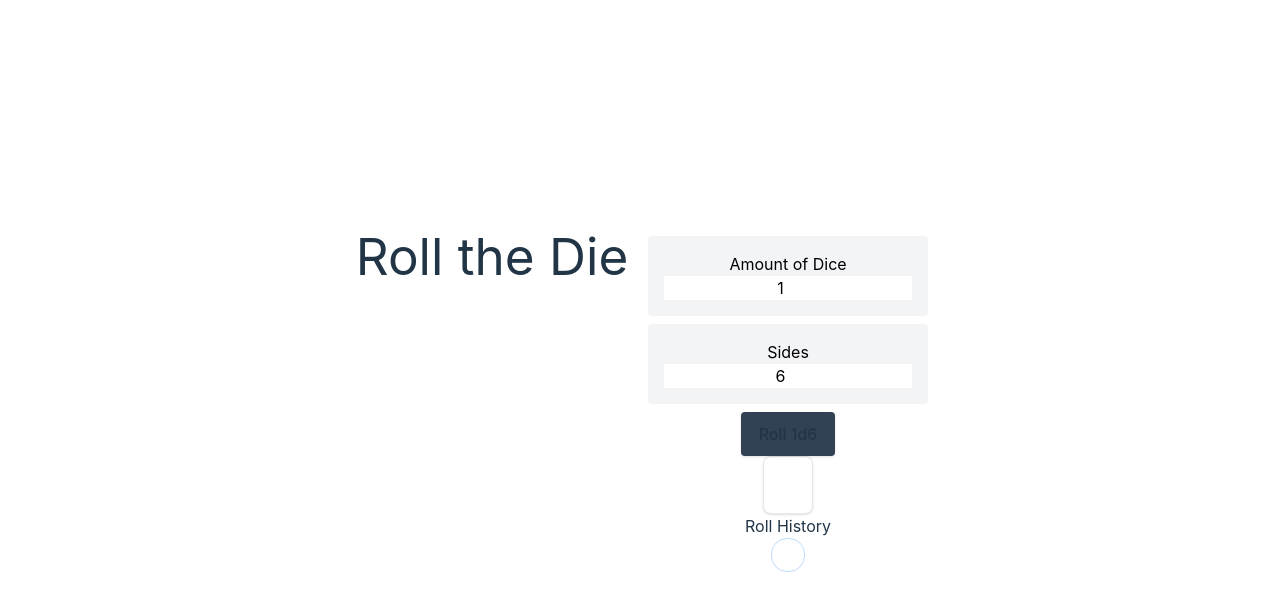
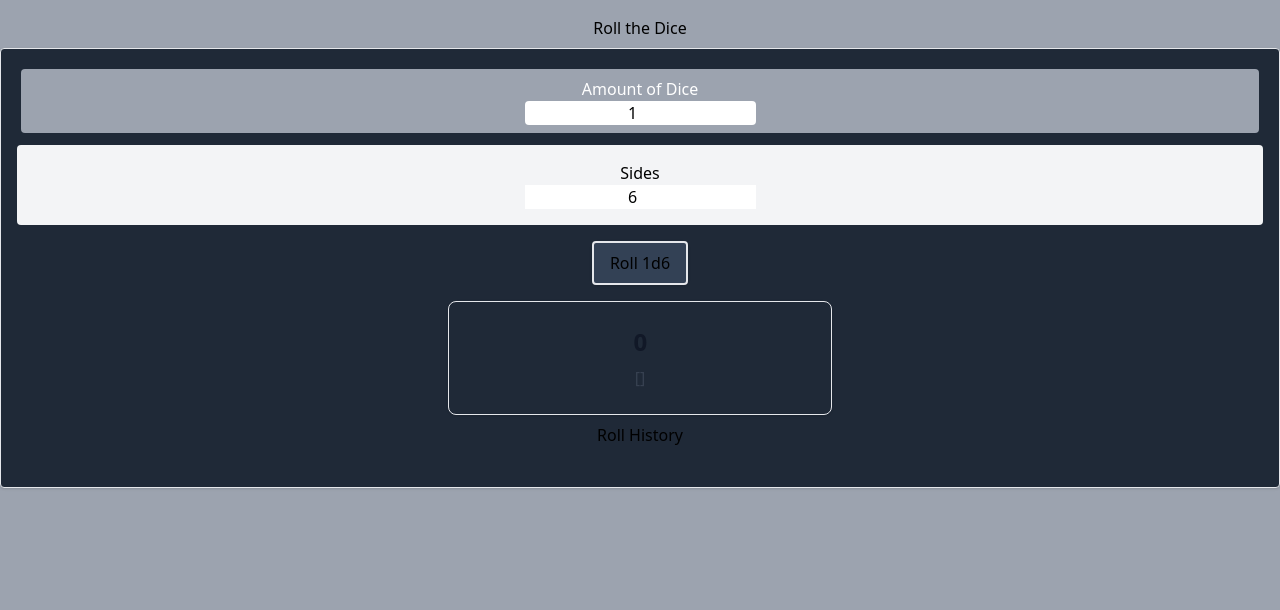
Before and after one commit to delicue/cue-dice, a Vue app: page / in a window 1280 px wide. Shown: the top 610 px of the page. Built offline with nearby package versions, Linux system fonts and the light colour scheme.

Commit message:
Remove HelloWorld

```diff
--- a/src/App.vue
+++ b/src/App.vue
@@ -1,12 +1,9 @@
 <script setup>
-import RollDiceButton from './components/RollDiceButton.vue';
-
-
+import DiceRoller from './components/DiceRoller.vue';
 </script>
 
 <template>
-  <div class="grid grid-cols-2 justify-items-center">
-    <h1>Roll the Die</h1>
-    <RollDiceButton />
+  <div class="bg-gray-400 py-2 container-fluid w-full h-screen">
+  <DiceRoller/>
   </div>
 </template>
--- /dev/null
+++ b/src/components/DiceRoller.vue
@@ -0,0 +1,42 @@
+<script setup>
+import { ref } from 'vue';
+import useDice from '../composables/useDice';
+import RollHistory from './RollHistory.vue';
+
+const diceAmount = ref(1)
+const sides = ref(6)
+const speed = ref(1)
+let { result, eachDieResult, roll, roll_history } = useDice()
+
+</script>
+
+<template>
+    <h1 class="text-center my-2">Roll the Dice</h1>
+    <div class="text-center mx-auto container border shadow rounded bg-gray-800 p-2">
+        <div class="rounded p-2 m-3 bg-gray-400 ">
+            <label for="diceAmount" class="text-white">
+                <h2>Amount of Dice</h2>
+            </label>
+            <input class="text-center text-black rounded" id="diceAmount" name="diceAmount" type="number"
+                v-model="diceAmount">
+        </div>
+        <div class="rounded p-4 m-2 bg-gray-100 text-black content-center">
+            <label for="diceAmount" class="text-black">
+                <h2>Sides</h2>
+            </label>
+            <input class="bg-white text-center" id="sides" name="sides" type="number" v-model="sides">
+        </div>
+        <button
+            class=" bg-slate-700 hover:bg-transparent active:bg-white active:text-gray-50 px-4 py-2 my-2 shadow border-2 rounded"
+            type="button" name="rollDiceButton" @click="roll(diceAmount, sides, speed)">Roll {{ diceAmount }}d{{
+            sides }}
+        </button>
+        <div
+            class="container mx-auto max-w-sm p-6 my-2 border border-gray-200 rounded-lg shadow hover:bg-gray-100 dark:bg-gray-800 dark:border-gray-700 dark:hover:bg-gray-700">
+            <h5 class="mb-2 text-2xl font-bold tracking-tight text-gray-900 dark:text-white">{{ result }}</h5>
+            <p class="font-normal text-gray-700 dark:text-gray-400">{{ eachDieResult }}</p>
+        </div>
+
+        <RollHistory v-model="roll_history" />
+    </div>
+</template>
--- a/src/components/HelloWorld.vue
+++ /dev/null
@@ -1,40 +0,0 @@
-<script setup>
-import { ref } from 'vue'
-
-defineProps({
-  msg: String,
-})
-
-const count = ref(0)
-</script>
-
-<template>
-  <h1>{{ msg }}</h1>
-
-  <div class="card">
-    <button type="button" @click="count++">count is {{ count }}</button>
-    <p>
-      Edit
-      <code>components/HelloWorld.vue</code> to test HMR
-    </p>
-  </div>
-
-  <p>
-    Check out
-    <a href="https://vuejs.org/guide/quick-start.html#local" target="_blank"
-      >create-vue</a
-    >, the official Vue + Vite starter
-  </p>
-  <p>
-    Install
-    <a href="https://github.com/vuejs/language-tools" target="_blank">Volar</a>
-    in your IDE for a better DX
-  </p>
-  <p class="read-the-docs">Click on the Vite and Vue logos to learn more</p>
-</template>
-
-<style scoped>
-.read-the-docs {
-  color: #888;
-}
-</style>
--- a/src/components/RollDiceButton.vue
+++ /dev/null
@@ -1,41 +0,0 @@
-<script setup>
-import { ref } from 'vue';
-import useDice from '../composables/useDice';
-import RollHistory from './RollHistory.vue';
-
-const diceAmount = ref(1)
-const sides = ref(6)
-const speed = ref(1)
-let { result, eachDieResult, roll, roll_history } = useDice()
-
-</script>
-
-<template>
-    <div class="rounded justify-items-center">
-        <div>
-            <div class="rounded p-4 m-2 bg-gray-100 text-black content-center">
-                <label for="diceAmount" class="text-black">
-                    <h2>Amount of Dice</h2>
-                </label>
-                <input class="bg-white text-center" id="diceAmount" name="diceAmount" type="number" v-model="diceAmount">
-            </div>
-            <div class="rounded p-4 m-2 bg-gray-100 text-black content-center">
-                <label for="diceAmount" class="text-black">
-                    <h2>Sides</h2>
-                </label>
-                <input class="bg-white text-center" id="sides" name="sides" type="number" v-model="sides">
-            </div>
-            <button
-                class=" bg-slate-700 hover:bg-transparent active:bg-white active:text-gray-50 px-4 py-2 shadow border-2 rounded"
-                type="button" name="rollDiceButton" @click="roll(diceAmount, sides, speed)">Roll {{ diceAmount }}d{{ sides }}
-            </button>
-        </div>
-
-        <div class="block max-w-sm p-6 bg-white border border-gray-200 rounded-lg shadow hover:bg-gray-100 dark:bg-gray-800 dark:border-gray-700 dark:hover:bg-gray-700">
-            <h5 class="mb-2 text-2xl font-bold tracking-tight text-gray-900 dark:text-white">{{ result }}</h5>
-            <p class="font-normal text-gray-700 dark:text-gray-400">{{ eachDieResult }}</p>
-        </div>
-
-        <RollHistory v-model="roll_history"/>
-    </div>
-</template>
--- a/src/components/RollHistory.vue
+++ b/src/components/RollHistory.vue
@@ -1,19 +1,18 @@
 <script lang="ts" setup>
-import { RollRecordInterface } from './RollRecordInterface';
-
+import { RollRecordInterface } from './interfaces/RollRecordInterface';
 
 const records = defineModel<RollRecordInterface[]>()
 </script>
 
 <template>
     <h2>Roll History</h2>
-    <div class="grid grid-cols-3 border border-blue-200 rounded-2xl p-4">
-
-        <div v-for="(record, index) in records" :key="index" class="">
+    <div class="grid grid-cols-3 rounded p-4">
+        <div v-for="(record, index) in records" :key="index" class="bg-gray-800 border rounded">
             <ul>
                 <li>{{ record.id }}</li>
+                <li>{{ record.eachDieResult }}</li>
+                <li>{{ record.finalResult }}</li>
             </ul>
         </div>
-
     </div>
 </template>
--- a/src/components/RollRecordInterface.ts
+++ b/src/components/interfaces/RollRecordInterface.ts
@@ -1,4 +1,4 @@
-export interface RollRecordInterface{
+export interface RollRecordInterface {
     id: string,
     eachDieResult: number[],
     finalResult: number
--- a/src/composables/useDice.ts
+++ b/src/composables/useDice.ts
@@ -1,65 +1,55 @@
 import { ref } from "vue"
-import { RollRecordInterface } from "../components/RollRecordInterface"
+import { RollRecordInterface } from "../components/interfaces/RollRecordInterface"
 
 export default function useDice() {
-    let result = ref<number>()
+    let result = ref<number>(0)
     let eachDieResult = ref<number[]>([])
     let roll_history = ref<RollRecordInterface[]>([])
     let id = 0
 
-    let roll = async (amount: number, sides: number, speed: number = 1) => {
+    let roll = async (diceAmount: number, sides: number, speed: number = 1) => {
         //reset result value each time the operation is executed.
         result.value = 0
         eachDieResult.value = []
-        let spin_velocity = speed
         var resistance = Math.random()
 
         //roll for each individual die
-        for (let current_die = 1; current_die <= amount; current_die++, spin_velocity = 1, resistance = Math.random(), ++id) {
+        for (let current_die = 1; current_die <= diceAmount; current_die++, speed = 1, resistance = Math.random()) {
             //randomly choose an initial position for the die, even if it is not a whole number
             let current_side = Math.random() * sides + 1
-            console.log("Die #: " + current_die + "\nCurrent Side: " + current_side)
-            console.log("Current Velocity: " + spin_velocity)
-            console.log("Current Resistance: " + resistance)
 
             //start spinning the die
-            while (spin_velocity > 0) {
+            while (speed > 0) {
                 //spinning by changing the sides according to the set spin_velocity
                 //important to know that this is NOT how a real die spins.
-                current_side += spin_velocity
+                current_side += speed
                 //if current_side rolls over the amount of sides given, start over to 1, but accounting for any decimals
                 if (current_side >= sides + 1)
                     current_side -= sides
 
-                spin_velocity -= resistance
-                console.log("velocity is now: " + spin_velocity)
-                //resistance *= 2
-                console.log("resistance is now: " + resistance)
+                speed -= resistance
             }
             //end spin
-            console.log("Stopped.")
-            console.log("Current Velocity: " + spin_velocity)
-            console.log("Current Resistance: " + resistance)
-            console.log("Before Finished Result: " + current_side)
             current_side = Math.round(current_side)
-            console.log("Rounded Result: " + current_side)
 
+            /**
+             * If the die result is greater than the amount of sides (due to decimals), roll to 1
+             * Ex: 1d6, result: 6.7, 6.7 % 6 ==
+             */
             const die_result = (current_side > sides) ? (current_side % sides) : (current_side)
             eachDieResult.value.push(die_result)
-            console.log("Added " + die_result + " to " + eachDieResult)
             //round to the nearest side
             result.value += die_result
-            console.log("Finished Result: " + result.value)
-
         }
+        ++id
 
         //add to roll_history
-        roll_history.value.push({
+        roll_history.value.unshift(<RollRecordInterface>{
             id: "#" + id,
             eachDieResult: eachDieResult.value,
             finalResult: result.value
         })
     }
 
-    return { result, each_result: eachDieResult, roll, roll_history }
+    return { result, eachDieResult, roll, roll_history }
 }
--- a/src/style.css
+++ b/src/style.css
@@ -1,83 +1,3 @@
 @tailwind base;
 @tailwind components;
 @tailwind utilities;
-
-:root {
-  font-family: Inter, system-ui, Avenir, Helvetica, Arial, sans-serif;
-  line-height: 1.5;
-  font-weight: 400;
-
-  color-scheme: light dark;
-  color: rgba(255, 255, 255, 0.87);
-  background-color: #242424;
-
-  font-synthesis: none;
-  text-rendering: optimizeLegibility;
-  -webkit-font-smoothing: antialiased;
-  -moz-osx-font-smoothing: grayscale;
-}
-
-a {
-  font-weight: 500;
-  color: #646cff;
-  text-decoration: inherit;
-}
-a:hover {
-  color: #535bf2;
-}
-
-body {
-  margin: 0;
-  display: flex;
-  place-items: center;
-  min-width: 320px;
-  min-height: 100vh;
-}
-
-h1 {
-  font-size: 3.2em;
-  line-height: 1.1;
-}
-
-button {
-  border-radius: 8px;
-  border: 1px solid transparent;
-  padding: 0.6em 1.2em;
-  font-size: 1em;
-  font-weight: 500;
-  font-family: inherit;
-  background-color: #1a1a1a;
-  cursor: pointer;
-  transition: border-color 0.25s;
-}
-button:hover {
-  border-color: #646cff;
-}
-button:focus,
-button:focus-visible {
-  outline: 4px auto -webkit-focus-ring-color;
-}
-
-.card {
-  padding: 2em;
-}
-
-#app {
-  max-width: 1280px;
-  margin: 0 auto;
-  padding: 2rem;
-  text-align: center;
-}
-
-@media (prefers-color-scheme: light) {
-  :root {
-    color: #213547;
-    background-color: #ffffff;
-  }
-  a:hover {
-    color: #747bff;
-  }
-  button {
-    background-color: #f9f9f9;
-  }
-}
```
Also changed, not shown: src/components/data/rollRecords.json (renamed from src/components/data/rollRecords.js).
